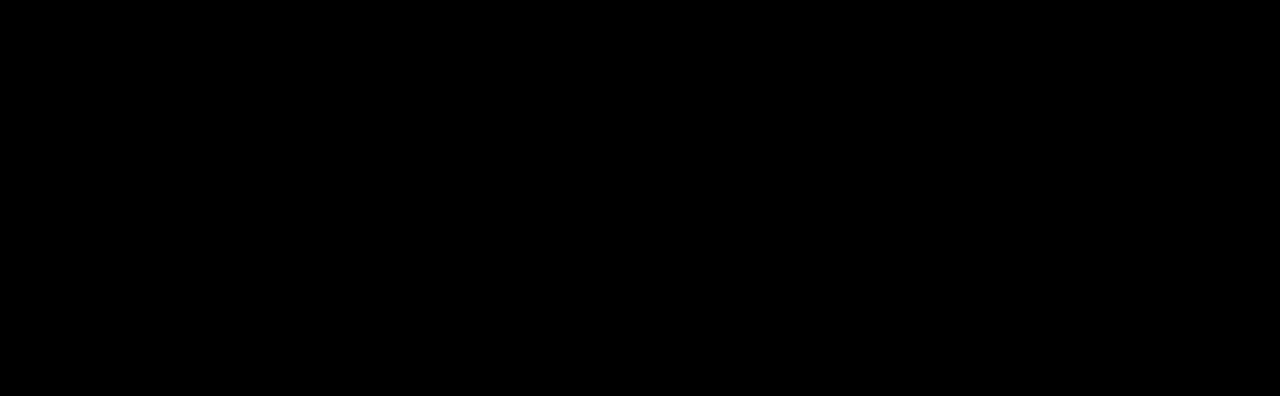
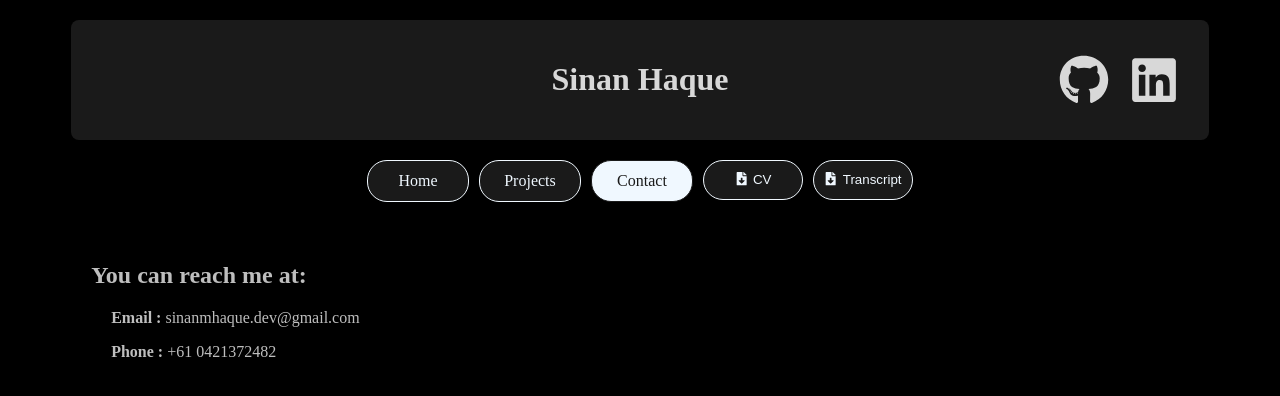
Before and after one commit to SinanMH-101/PersonalWebsite, a React (Vite) app in the folder frontend/: page /contact in a window 1280 px wide. Before the commit this address had no page. Shown: the top 396 px of the page. Built offline with nearby package versions, Linux system fonts and the light colour scheme.

Commit message:
Added Contact Page

```diff
--- a/frontend/src/App.jsx
+++ b/frontend/src/App.jsx
@@ -6,6 +6,7 @@
 import Main from "./pages/Main";
 import ProjectPage from "./pages/ProjectPage";
 import ProjectDetaill from "./pages/ProjectDetail";
+import ContactPage from "./pages/ContactPage";
 
 const App = () => {
   return (
@@ -13,6 +14,7 @@
       <Route path="/" element={<Main />} />
       <Route path="/projects" element={<ProjectPage></ProjectPage>} />
       <Route path="/projects/:id" element = {<ProjectDetaill></ProjectDetaill>}></Route>
+      <Route path="/contact" element={<ContactPage></ContactPage>} />
     </Routes>
   );
 };
--- a/frontend/src/componenets/Navbar.jsx
+++ b/frontend/src/componenets/Navbar.jsx
@@ -11,8 +11,8 @@
         <div className={styles.container}>
             <NavLink to="/" end className={getClass}>Home</NavLink>
             <NavLink to="/projects" className={getClass}>Projects</NavLink>
+            <NavLink to="/contact" className={getClass}>Contact</NavLink>
 
-             <button className={styles.btn}>Contact</button>
 
             {/* Convert these to real routes later */}
             <Link to="/files/Sinan Haque CV.pdf" target="_blank" download>
--- a/frontend/src/index.css
+++ b/frontend/src/index.css
@@ -2,6 +2,6 @@
     background-color: rgb(0, 0, 0);
 }
 
-h2{
+h2, p{
     color: rgb(190, 190, 190);
 }
--- /dev/null
+++ b/frontend/src/pages/ContactPage.jsx
@@ -0,0 +1,18 @@
+import Heading from "../componenets/Heading";
+
+export default function ContactPage (){
+    return(
+        <div>
+            <Heading></Heading>
+            <div style={{padding : "20px", margin: "20px 5%"}}>
+                <h2>You can reach me at:</h2>
+                <div style={{marginLeft: "20px"}}>
+                    <p><strong>Email : </strong>sinanmhaque.dev@gmail.com</p>
+                    <p><strong>Phone : </strong>+61 0421372482</p>
+                </div>
+
+            </div>
+
+        </div>
+    );
+}
```
